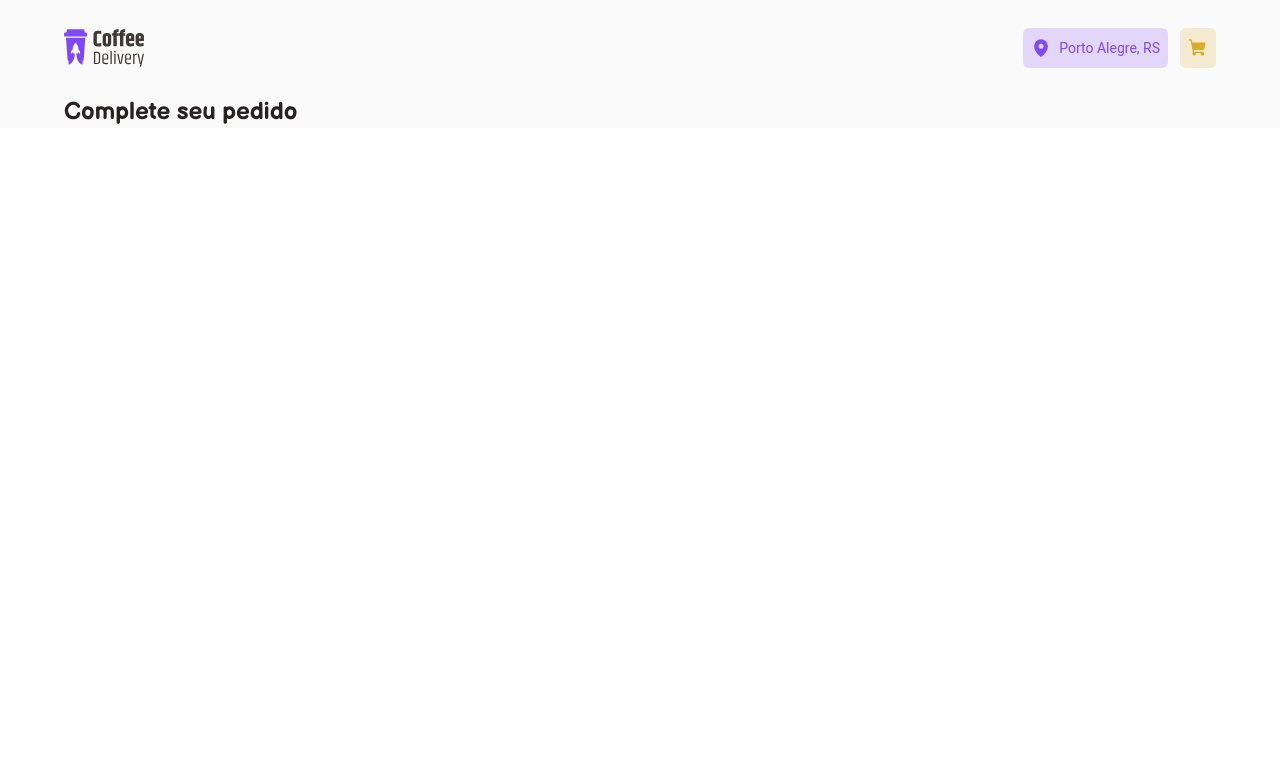
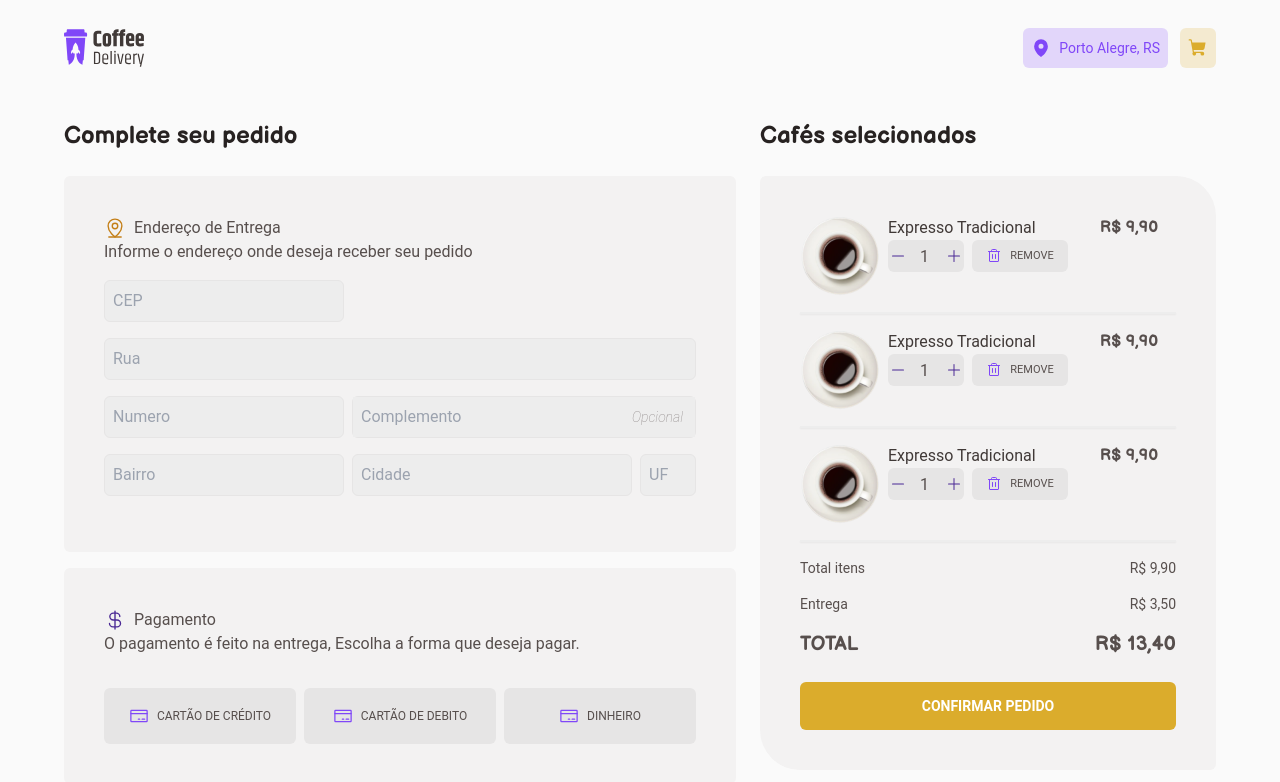
Before and after one commit to CaioLima10/coffee-delivery, a React (Vite) app: page /completeOrder in a window 1280 px wide. Shown: the top 782 px of the page. Built offline with nearby package versions, Linux system fonts and the light colour scheme.

Commit message:
feat: add completeOrder and card cart

```diff
--- /dev/null
+++ b/src/pages/completeOrder/components/addressForm/index.tsx
@@ -0,0 +1,55 @@
+import { Input } from "../../../../components/input";
+
+export function AddressForm() {
+  return (
+    <div className="w-full grid my-4">
+      <Input
+        placeholder="CEP"
+        type="number"
+        className="w-60 p-2 bg-baseInput border border-baseButton mb-4 rounded-md focus:border-brandYellow"
+      />
+      <Input
+        placeholder="Rua"
+        type="text"
+        className="w-full p-2 bg-baseInput border border-baseButton rounded-md focus:border-brandYellow"
+      />
+      <div className="flex my-4 gap-2 w-full">
+        <Input
+          placeholder="Numero"
+          type="text"
+          className="w-60 p-2 bg-baseInput border border-baseButton rounded-md focus:border-brandYellow"
+        />
+        <div className="flex flex-1  border border-baseButton rounded-md focus:border-brandYellow">
+          <Input
+            placeholder="Complemento"
+            type="text"
+            className="w-full p-2 bg-baseInput"
+          />
+          <span
+            className="font-thin flex items-center italic text-sm justify-center text-baseLabel
+            bg-baseInput px-3 "
+          >
+            Opcional
+          </span>
+        </div>
+      </div>
+      <div className="flex  gap-2 ">
+        <Input
+          placeholder="Bairro"
+          type="text"
+          className="w-60 p-2 bg-baseInput border border-baseButton rounded-md focus:border-brandYellow"
+        />
+        <Input
+          placeholder="Cidade"
+          type="text"
+          className="flex-1 p-2 bg-baseInput border border-baseButton rounded-md focus:border-brandYellow"
+        />
+        <Input
+          placeholder="UF"
+          type="UF"
+          className="w-14 flex-2 p-2 bg-baseInput border border-baseButton rounded-md placeholder:text-base focus:border-brandYellow"
+        />
+      </div>
+    </div>
+  );
+}
--- /dev/null
+++ b/src/pages/completeOrder/components/coffeeCartCard/index.tsx
@@ -0,0 +1,25 @@
+import { Button } from "../../../../components/Button";
+import { QuantityInput } from "../../../../components/quantity/input";
+import { Trash } from "phosphor-react";
+import ImgCoffee from "../../../../../public/coffees/americano.png";
+
+export function CoffeCartCard() {
+  return (
+    <div>
+      <div className="flex gap-2">
+        <img src={ImgCoffee} alt="" className="w-20" />
+        <div>
+          <p className="text-base text-baseSubtitle">Expresso Tradicional</p>
+          <div className="flex gap-2">
+            <QuantityInput />
+            <Button className="h-8 w-24 uppercase text-[11px] bg-baseButton rounded-md flex items-center justify-center gap-2">
+              <Trash size={16} className="text-brandPurple" /> remove
+            </Button>
+          </div>
+        </div>
+        <span className="text-end font-balsamiq font-bold ml-6">R$ 9,90</span>
+      </div>
+      <div className="border border-baseInput shadow-sm w-full my-4" />
+    </div>
+  );
+}
--- a/src/pages/completeOrder/components/completeOrderForm/index.tsx
+++ b/src/pages/completeOrder/components/completeOrderForm/index.tsx
@@ -1,9 +1,31 @@
+import { AddressForm } from "../addressForm";
+import { PaymentMethodOptions } from "../paymentMethodOptions";
+import { SectionTitle } from "../sectionTitle";
+
+import { MapPinLine, CurrencyDollar } from "phosphor-react";
+
 export function CompleteOrderForm() {
   return (
-    <form>
-      <h1 className="font-3xl font-bold font-balsamiq text-baseTitle">
+    <form className="w-full">
+      <h1 className="font-2xl font-bold font-balsamiq text-baseTitle my-6">
         Complete seu pedido
       </h1>
+      <SectionTitle
+        icon={<MapPinLine size={22} className="text-brandYellowDark" />}
+        title="Endereço de Entrega"
+        subtitle="Informe o endereço onde deseja receber seu pedido"
+        className="text-base bg-baseCard w-full p-10 rounded-md"
+      >
+        <AddressForm />
+      </SectionTitle>
+      <SectionTitle
+        icon={<CurrencyDollar size={22} className="text-brandPurpleDark" />}
+        title="Pagamento"
+        subtitle="O pagamento é feito na entrega, Escolha a forma que deseja pagar."
+        className="text-base bg-baseCard w-full p-10 rounded-md mt-4"
+      >
+        <PaymentMethodOptions />
+      </SectionTitle>
     </form>
   );
 }
--- /dev/null
+++ b/src/pages/completeOrder/components/paymentMethodOptions/index.tsx
@@ -0,0 +1,18 @@
+import { Button } from "../../../../components/Button";
+import { CreditCard } from "phosphor-react";
+
+export function PaymentMethodOptions() {
+  return (
+    <section className="flex items-center gap-2 mt-8">
+      <Button>
+        <CreditCard size={20} className="text-brandPurple" /> cartão de crédito
+      </Button>
+      <Button>
+        <CreditCard size={20} className="text-brandPurple" /> cartão de debito
+      </Button>
+      <Button>
+        <CreditCard size={20} className="text-brandPurple" /> dinheiro
+      </Button>
+    </section>
+  );
+}
--- /dev/null
+++ b/src/pages/completeOrder/components/sectionTitle/index.tsx
@@ -0,0 +1,28 @@
+import { ReactNode } from "react";
+
+interface SectionTitleProps {
+  icon: ReactNode;
+  title: string;
+  subtitle: string;
+  className: string;
+  children: ReactNode;
+}
+
+export function SectionTitle({
+  icon,
+  title,
+  subtitle,
+  children,
+  ...rest
+}: SectionTitleProps) {
+  return (
+    <div {...rest}>
+      <div className="flex items-center gap-2">
+        {icon}
+        <h1>{title}</h1>
+      </div>
+      <h2>{subtitle}</h2>
+      {children}
+    </div>
+  );
+}
--- /dev/null
+++ b/src/pages/completeOrder/components/selectedCoffees/confirmationSelected.tsx
@@ -0,0 +1,23 @@
+import { Button } from "../../../../components/Button";
+
+export function ConfirmationSelected() {
+  return (
+    <div className="flex flex-col gap-4">
+      <div className="flex items-center justify-between text-sm">
+        <p>Total itens</p>
+        <span>R$ 9,90</span>
+      </div>
+      <div className="flex items-center justify-between text-sm">
+        <p>Entrega</p>
+        <span>R$ 3,50</span>
+      </div>
+      <div className="flex items-center justify-between font-balsamiq font-bold text-xl uppercase">
+        <p>Total</p>
+        <span>r$ 13,40</span>
+      </div>
+      <Button className="bg-brandYellow text-baseWhite w-full mt-2 rounded-md uppercase font-bold h-12 text-sm hover:bg-brandYellow/90 duration-300">
+        Confirmar pedido
+      </Button>
+    </div>
+  );
+}
--- /dev/null
+++ b/src/pages/completeOrder/components/selectedCoffees/index.tsx
@@ -0,0 +1,18 @@
+import { CoffeCartCard } from "../coffeeCartCard";
+import { ConfirmationSelected } from "./confirmationSelected";
+
+export function SelectedCoffees() {
+  return (
+    <div className="flex flex-col items-start w-full">
+      <h1 className="flex text-start font-2xl font-bold font-balsamiq text-baseTitle my-6">
+        Cafés selecionados
+      </h1>
+      <div className="text-base bg-baseCard w-full p-10 rounded-md rounded-tr-[40px] rounded-bl-[40px]">
+        <CoffeCartCard />
+        <CoffeCartCard />
+        <CoffeCartCard />
+        <ConfirmationSelected />
+      </div>
+    </div>
+  );
+}
--- a/src/pages/completeOrder/index.tsx
+++ b/src/pages/completeOrder/index.tsx
@@ -1,9 +1,11 @@
 import { CompleteOrderForm } from "./components/completeOrderForm";
+import { SelectedCoffees } from "./components/selectedCoffees";
 
 export function CompleteOrderPage() {
   return (
-    <div>
+    <div className=" max-w-6xl min-h-screen flex gap-6 mb-6 bg-baseBackground">
       <CompleteOrderForm />
+      <SelectedCoffees />
     </div>
   );
 }
```
